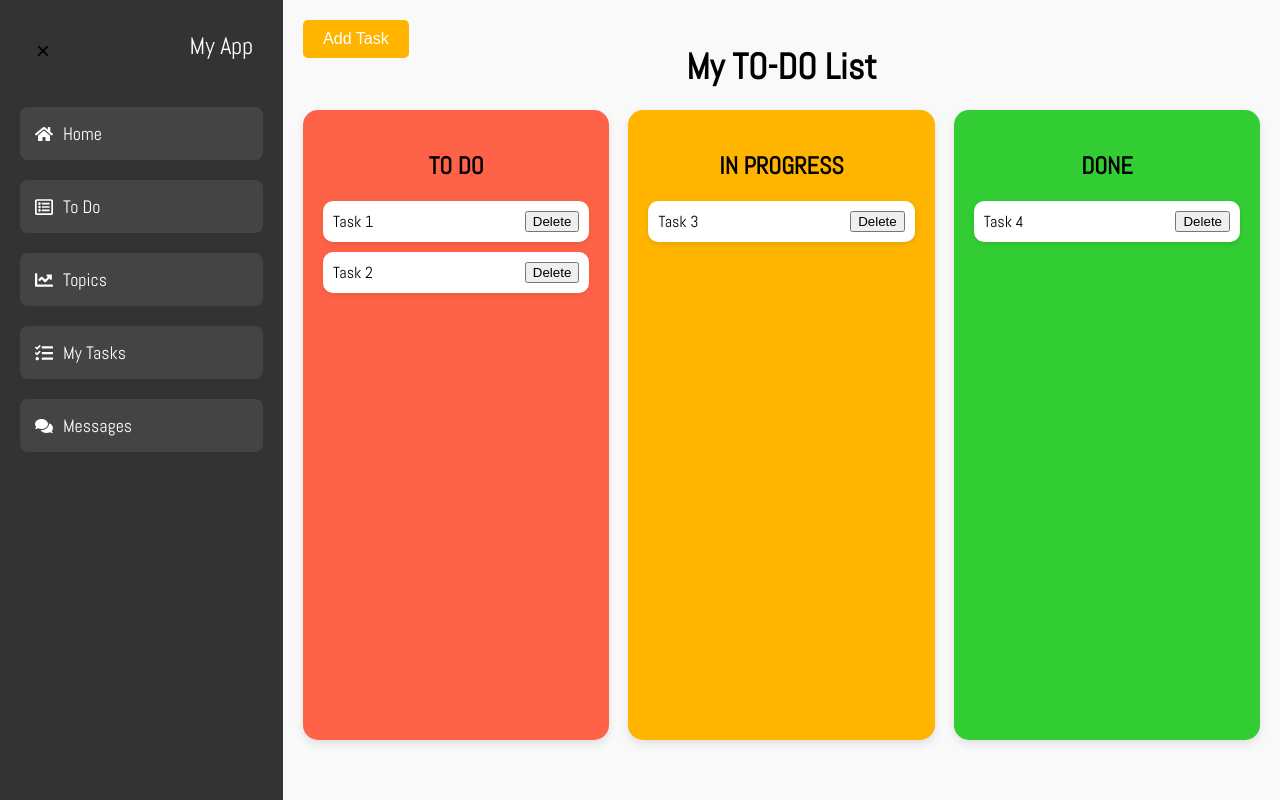
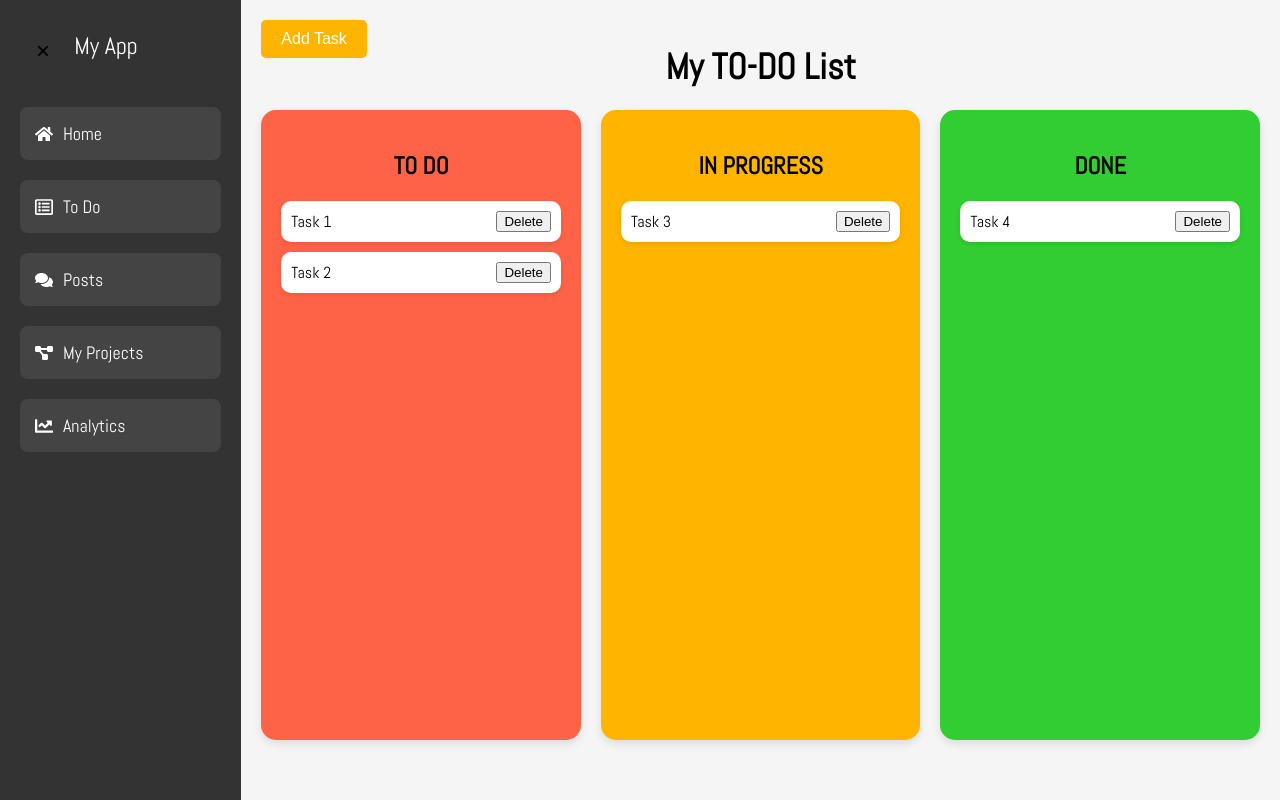
Before and after one commit to safamerchant/ManagementSystem, a React (Create React App) app: page /todo in a window 1280 px wide. Built offline with nearby package versions, Linux system fonts and the light colour scheme.

Commit message:
Bug solved in sidebar

```diff
--- a/src/App.js
+++ b/src/App.js
@@ -15,6 +15,9 @@ function App() {
           <Route path="/home" element={<Home />} />
           <Route path="/register" element={<Register />} />
           <Route path="/todo" element={<ToDo />} />
+          {/* <Route path="/posts" element={<Posts />} />
+          <Route path="/projects" element={<Projects />} />
+          <Route path="/analytics" element={<Analystics />} /> */}
         </Routes>
       </div>
     </Router>
--- a/src/Components/Sidebar/Sidebar.css
+++ b/src/Components/Sidebar/Sidebar.css
@@ -8,7 +8,7 @@
 .header-container {
   display: flex; /* Aligns child elements in a row */
   align-items: center; /* Vertically center elements */
-  justify-content: space-between; /* Spread elements out horizontally */
+  gap: 10%;
   padding: 10px; /* Add some padding if needed */
 }
 .sidebar-logo {
--- a/src/Components/Sidebar/Sidebar.jsx
+++ b/src/Components/Sidebar/Sidebar.jsx
@@ -5,9 +5,12 @@ import {
   FaComments,
   FaChartLine,
   FaRegListAlt,
+  FaProjectDiagram,
+  FaRProject,
 } from "react-icons/fa";
 import { Link } from "react-router-dom"; // Import Link from react-router-dom
 import "./Sidebar.css";
+import { FaDiagramProject } from "react-icons/fa6";
 
 const Sidebar = () => {
   const [isSidebarCollapsed, setIsSidebarCollapsed] = useState(false);
@@ -38,17 +41,18 @@ const Sidebar = () => {
         </li>
         <li className="sidebar-item">
           <Link to="/topics" className="sidebar-link">
-            <FaChartLine className="sidebar-icon" /> <span>Topics</span>
+            <FaComments className="sidebar-icon" /> <span>Posts</span>
           </Link>
         </li>
         <li className="sidebar-item">
           <Link to="/tasks" className="sidebar-link">
-            <FaTasks className="sidebar-icon" /> <span>My Tasks</span>
+            <FaDiagramProject className="sidebar-icon" />{" "}
+            <span>My Projects</span>
           </Link>
         </li>
         <li className="sidebar-item">
           <Link to="/messages" className="sidebar-link">
-            <FaComments className="sidebar-icon" /> <span>Messages</span>
+            <FaChartLine className="sidebar-icon" /> <span>Analytics</span>
           </Link>
         </li>
       </ul>
--- a/src/Components/ToDo/ToDo.css
+++ b/src/Components/ToDo/ToDo.css
@@ -6,9 +6,9 @@
 .page-wrapper {
   display: flex;
   flex-direction: column;
-  background-color: #f9f9f9;
+  background-color: #f5f5f5;
   min-height: 100vh;
-  width: 80%;
+  width: 100%;
   padding: 20px;
   box-sizing: border-box;
 }
```
